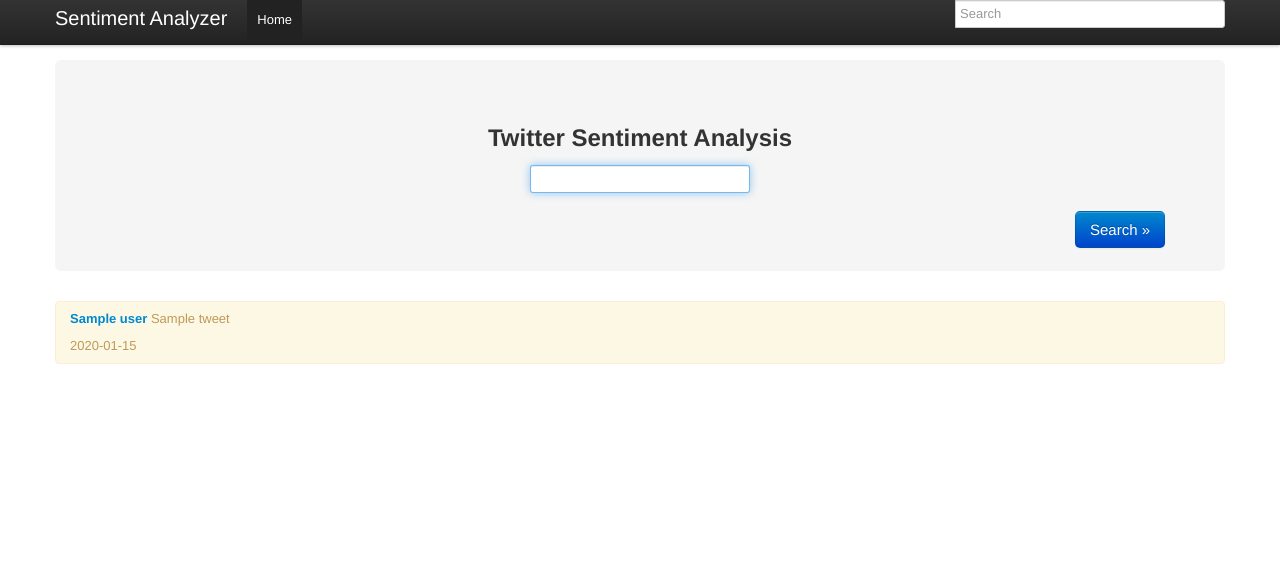
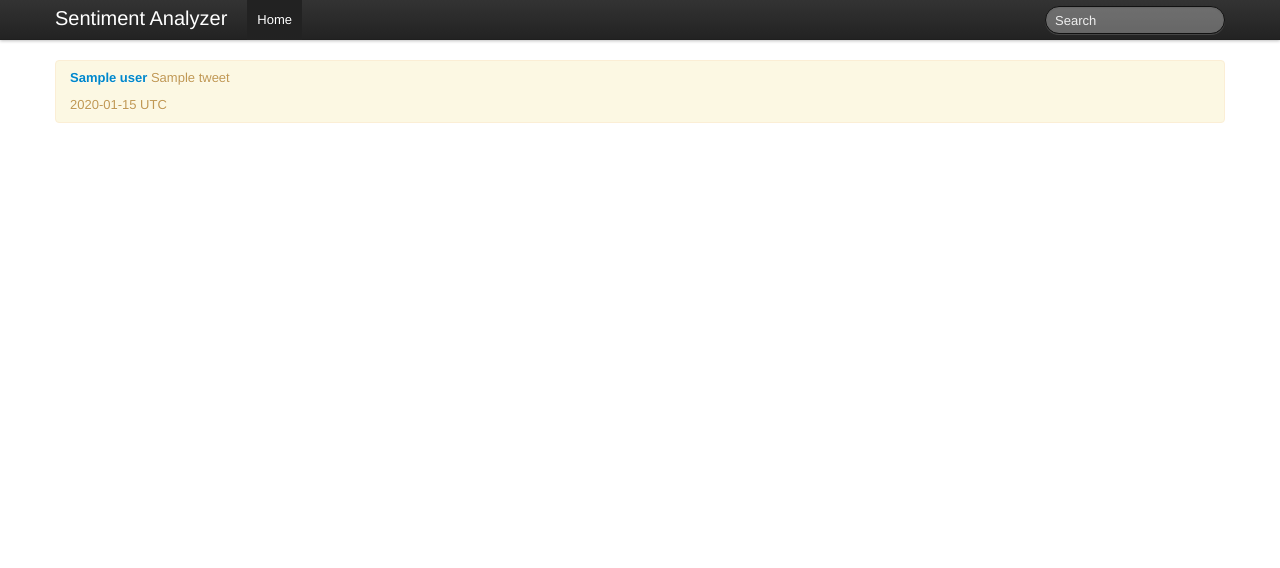
Before and after one commit to madhusudancs/sentiment-analyzer, a Django app: template webui/templates/fatninja/hero.html in a window 1280 px wide. Shown: the top 568 px of the page. Run offline with Django 3.2, Linux system fonts and the light colour scheme; the template is opened without the code that fills it: most values are stand-ins (such as "Sample title", 1, 10 or a date in 2020); some libraries are stand-ins or nearby versions.

Commit message:
Add conditional search boxes depending on what we are rendering.

```diff
--- a/webui/templates/fatninja/hero.html
+++ b/webui/templates/fatninja/hero.html
@@ -45,14 +45,20 @@
               <li class="active"><a href="#">Home</a></li>
             </ul>
           </div><!--/.nav-collapse -->
-          <div class="input-prepend" align = "Right">
-          <input type="search" class="span3" placeholder="Search" name="search" id="search" />
+          {% if classified_information %}
+            <form class="navbar-search pull-right" action="">
+            <!-- <div class="input-prepend" align = "Right"> -->
+            <!--<input type="search" class="span3" placeholder="Search" name="search" id="search" /> -->
+              <input class="search-query span2" type="text" placeholder="Search">
+            </form>
+          {% endif %}
          </div>
         </div>
       </div>
     </div>
 
     <div class="container">
+      {% if not classified_information %}
         <form action="" method="POST">
         {% csrf_token %}
         <!-- Main hero unit for a primary marketing message or call to action -->
@@ -61,11 +67,12 @@
           <p>
 
           </p>
-        <p align = Center><input type="text" name="query" rows="1" cols="10" autofocus /></p>
+          <p align = Center><input type="search" class="span3" placeholder="Search" name="search" id="search" autofocus /> </p>
+          <!-- <p align = Center><input type="text" name="query" rows="1" cols="10" autofocus /></p> -->
           <p><button type="submit" class="btn btn-primary btn-large pull-right">Search &raquo;</button></p>
         </form>
         </div>
-
+      {% else %}
         <section id="gridSystem">
           <!-- Example row of columns -->
           {% for tweet, user, date, classification in classified_information %}
@@ -73,13 +80,13 @@
                 <div class="span12">
                   <div class="alert alert{% if classification == -1 %}-error{% else %}{% if classification == 1%}-success{% endif %}{% endif %}"
                     <p><strong><a href="https://twitter.com/#!/{{ user }}">{{ user }}</a></strong> {{ tweet }}</p>
-                  {{ date }}
+                    {{ date }} UTC
                   </div>
                 </div>
               </div>
           {% endfor %}
         </section>
-
+      {% endif %}
       <section id = lines> <hr> </section>
       <section id = footer>
        <div>
```
Lines whose indentation alone changed are shown as unchanged.
